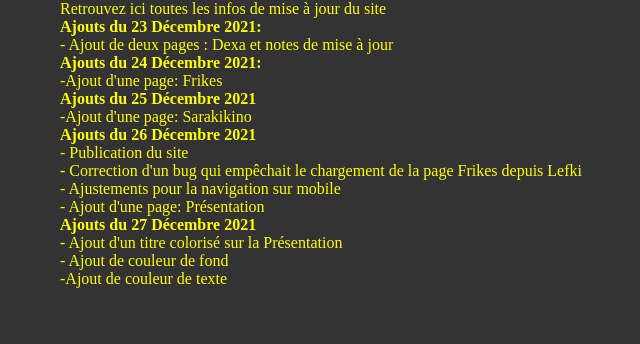
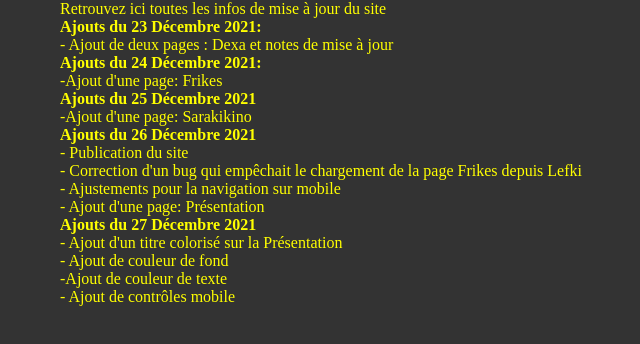
Before and after one commit to terenceithaque/ithaque, a plain HTML site: page notesmisesàjour.html in a window 1280 px wide. Shown: the whole page, without its empty margins (180-820 px from the left). Drawn offline with Linux system fonts and the light colour scheme.

Commit message:
nouvelle note de mise à jour

```diff
--- a/notesmisesàjour.html
+++ b/notesmisesàjour.html
@@ -32,6 +32,7 @@
       <p>- Ajout d'un titre colorisé sur la Présentation</p>
       <p>- Ajout de couleur de fond</p>
       <p>-Ajout de couleur de texte</p>
+      <p>- Ajout de contrôles mobile</p>
     </div>
   </body>
   <script src="js/info.js"></script>
```
